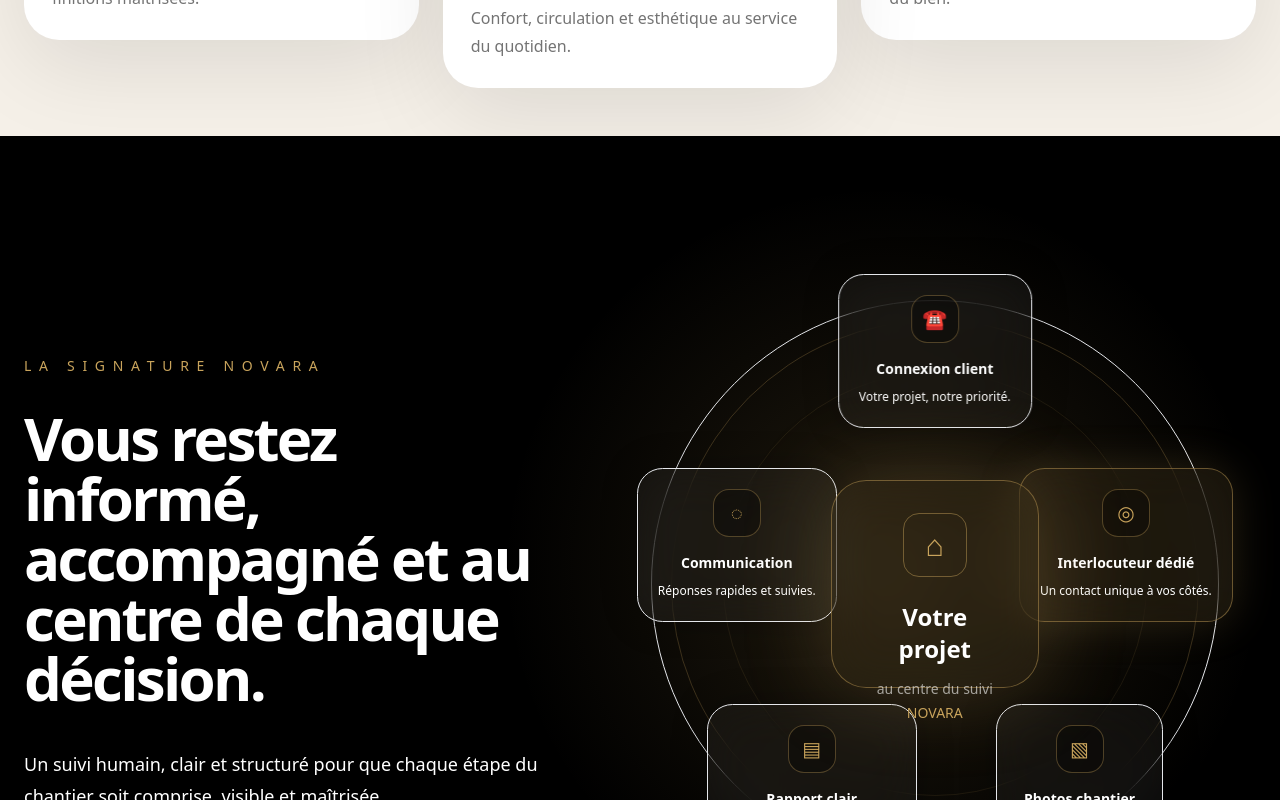
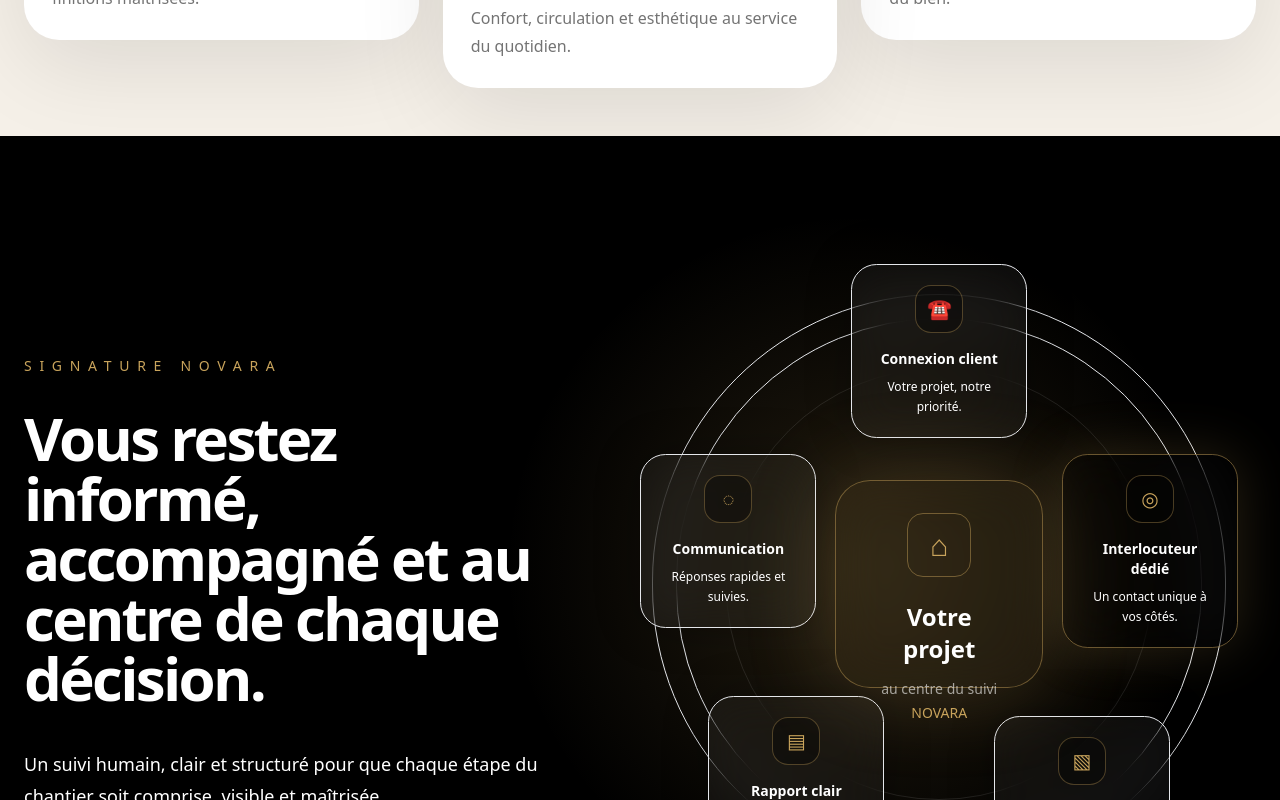
Before and after one commit to novarahabitat/novara-habitat, a Next.js app: page / in a window 1280 px wide. Shown: the part 1580-2380 px from the top of the page. Built offline with nearby package versions, Linux system fonts and the light colour scheme.

Commit message:
Update page.tsx

```diff
--- a/app/page.tsx
+++ b/app/page.tsx
@@ -93,12 +93,12 @@
         id="garanties"
         className="relative overflow-hidden bg-black px-6 py-32 text-white"
       >
-        <div className="absolute inset-0 bg-[radial-gradient(circle_at_69%_48%,rgba(201,164,92,0.16),transparent_38%)]" />
+        <div className="absolute inset-0 bg-[radial-gradient(circle_at_67%_48%,rgba(201,164,92,0.18),transparent_36%)]" />
 
-        <div className="relative mx-auto grid max-w-7xl items-center gap-16 lg:grid-cols-[0.9fr_1.1fr]">
+        <div className="relative mx-auto grid max-w-7xl items-center gap-20 lg:grid-cols-[0.9fr_1.1fr]">
           <div>
             <p className="mb-8 text-sm uppercase tracking-[0.55em] text-[#c9a45c]">
-              LA SIGNATURE NOVARA
+              SIGNATURE NOVARA
             </p>
 
             <h2 className="max-w-3xl text-5xl font-semibold leading-[1.07] tracking-[-0.045em] md:text-6xl">
@@ -114,9 +114,9 @@
           </div>
 
           <div className="relative mx-auto h-[640px] w-full max-w-[640px]">
-            <div className="absolute inset-[56px] rounded-full border border-[#c9a45c]/25" />
-            <div className="absolute inset-[108px] rounded-full border border-[#c9a45c]/10" />
-            <div className="absolute inset-[36px] rounded-full border border-[#c9a45c]/6" />
+            <div className="absolute inset-[54px] rounded-full border border-[#c9a45c]/22" />
+            <div className="absolute inset-[104px] rounded-full border border-white/10" />
+            <div className="absolute inset-[30px] rounded-full border border-[#c9a45c]/8" />
 
             <div className="absolute left-1/2 top-1/2 z-20 h-52 w-52 -translate-x-1/2 -translate-y-1/2 rounded-[2.2rem] border border-[#c9a45c]/45 bg-[#c9a45c]/10 p-8 text-center shadow-[0_0_90px_rgba(201,164,92,.24)] backdrop-blur-xl">
               <div className="mx-auto mb-6 flex h-16 w-16 items-center justify-center rounded-2xl border border-[#c9a45c]/45 text-3xl text-[#c9a45c]">
@@ -132,14 +132,14 @@
             </div>
 
             <CircleNode
-              className="left-1/2 top-[10px] -translate-x-1/2"
+              className="left-1/2 top-0 -translate-x-1/2"
               icon="☎"
               title="Connexion client"
               text="Votre projet, notre priorité."
             />
 
             <CircleNode
-              className="right-[22px] top-[204px]"
+              className="right-[18px] top-[190px]"
               icon="◎"
               title="Interlocuteur dédié"
               text="Un contact unique à vos côtés."
@@ -147,21 +147,21 @@
             />
 
             <CircleNode
-              className="bottom-[46px] right-[92px]"
+              className="bottom-[34px] right-[86px]"
               icon="▧"
               title="Photos chantier"
               text="Suivi visuel et régulier."
             />
 
             <CircleNode
-              className="bottom-[46px] left-[92px]"
+              className="bottom-[34px] left-[86px]"
               icon="▤"
               title="Rapport clair"
               text="Compte-rendu simple et utile."
             />
 
             <CircleNode
-              className="left-[22px] top-[204px]"
+              className="left-[18px] top-[190px]"
               icon="◌"
               title="Communication"
               text="Réponses rapides et suivies."
@@ -221,10 +221,10 @@
 }) {
   return (
     <div
-      className={`absolute z-10 w-42 rounded-[1.6rem] border p-5 text-center backdrop-blur-xl ${
+      className={`absolute z-10 w-44 rounded-[1.6rem] border p-5 text-center backdrop-blur-xl ${
         gold
-          ? "border-[#c9a45c]/45 bg-[#c9a45c]/10 shadow-[0_0_45px_rgba(201,164,92,.18)]"
-          : "border-[#c9a45c]/24 bg-white/[0.045] shadow-[0_0_35px_rgba(0,0,0,.28)]"
+          ? "border-[#c9a45c]/50 bg-[#c9a45c]/12 shadow-[0_0_55px_rgba(201,164,92,.20)]"
+          : "border-[#c9a45c]/22 bg-white/[0.045] shadow-[0_0_45px_rgba(0,0,0,.30)]"
       } ${className}`}
     >
       <div className="mx-auto mb-4 flex h-12 w-12 items-center justify-center rounded-2xl border border-[#c9a45c]/35 bg-black/30 text-xl text-[#c9a45c]">
```
